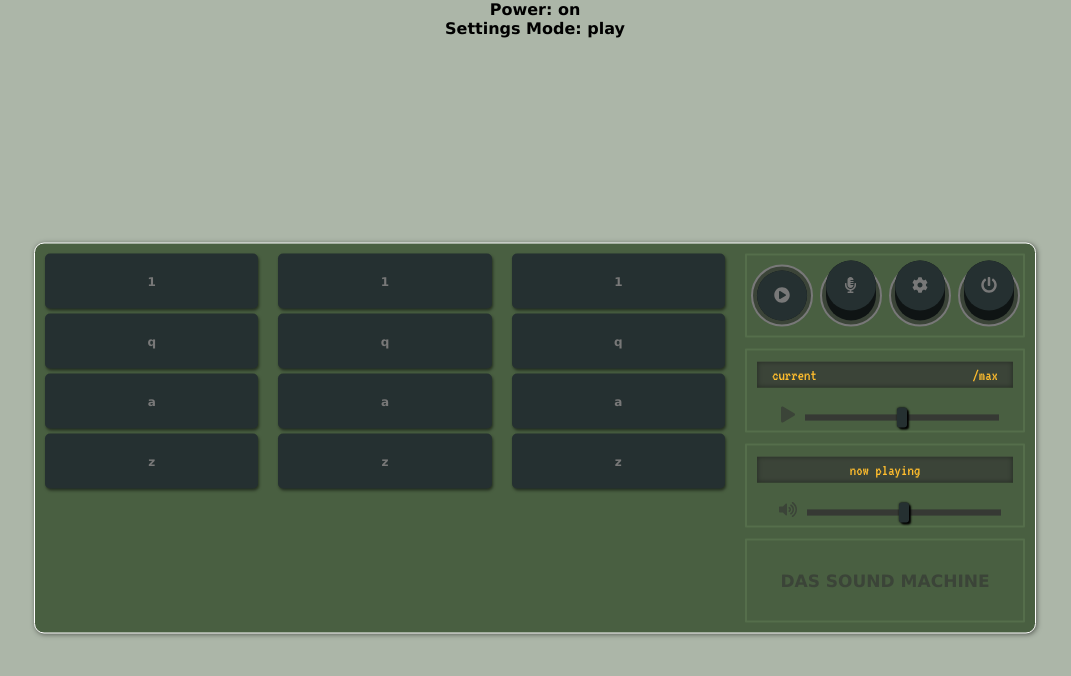
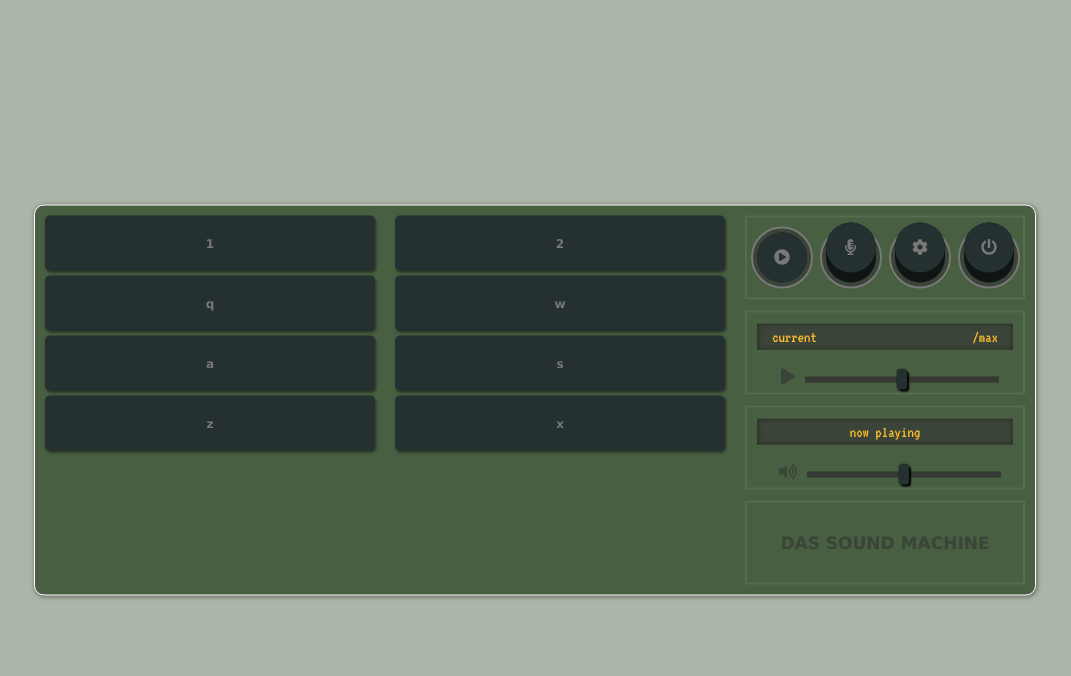
Before and after one commit to msmit1123/sound-machine, a React (Create React App) app: page / in a window 1280 px wide. Shown: the top 676 px of the page, without its empty margins (105-1176 px from the left). Built offline with nearby package versions, Linux system fonts and the light colour scheme; the HTML template or start-up script is replaced by a standard one.

Commit message:
added multicolumn static sound functionality

```diff
--- a/src/App.js
+++ b/src/App.js
@@ -8,15 +8,72 @@ import Controlpad from './containers/ControlPad/Controlpad.js';
 class App extends React.Component {
   constructor(props) {
     super(props);
-    this.state = { isOn: true, isSettingsMode: false };
+    this.state = {
+      isOn: true,
+      isSettingsMode: false,
+      soundLibrary: [
+        [
+          {
+            pressKey: '1',
+            title: 'chord 1',
+            id: '',
+            url: 'https://s3.amazonaws.com/freecodecamp/drums/Chord_1.mp3'
+          },
+          {
+            pressKey: 'q',
+            title: 'chord 2',
+            id: '',
+            url: 'https://s3.amazonaws.com/freecodecamp/drums/Chord_2.mp3'
+          },
+          {
+            pressKey: 'a',
+            title: 'chord 3',
+            id: '',
+            url: 'https://s3.amazonaws.com/freecodecamp/drums/Chord_3.mp3'
+          },
+          {
+            pressKey: 'z',
+            title: 'chord 1',
+            id: '',
+            url: 'https://s3.amazonaws.com/freecodecamp/drums/Cev_H2.mp3'
+          }
+        ],
+        [
+          {
+            pressKey: '2',
+            title: 'open HH',
+            id: '',
+            url: 'https://s3.amazonaws.com/freecodecamp/drums/Bld_H1.mp3'
+          },
+          {
+            pressKey: 'w',
+            title: 'punchy kick',
+            id: '',
+            url: 'https://s3.amazonaws.com/freecodecamp/drums/punchy_kick_1.mp3'
+          },
+          {
+            pressKey: 's',
+            title: 'side stick',
+            id: '',
+            url: 'https://s3.amazonaws.com/freecodecamp/drums/side_stick_1.mp3'
+          },
+          {
+            pressKey: 'x',
+            title: 'snare',
+            id: '',
+            url: 'https://s3.amazonaws.com/freecodecamp/drums/Brk_Snr.mp3'
+          }
+        ]
+      ]
+    };
   }
   render() {
     return (
       <div className='App'>
-        Power: {this.state.isOn ? 'on' : 'off'} <br />
-        Settings Mode: {this.state.isSettingsMode ? 'settings' : 'play'}
+        {/* Power: {this.state.isOn ? 'on' : 'off'} <br />
+        Settings Mode: {this.state.isSettingsMode ? 'settings' : 'play'} */}
         <div className='sound-machine'>
-          <Keypad />
+          <Keypad columnArray={this.state.soundLibrary} />
           <Controlpad />
         </div>
       </div>
--- a/src/App.scss
+++ b/src/App.scss
@@ -5,7 +5,7 @@
   width: 100%;
   height: 100%;
   background-color: $background-color;
-  overflow-y: auto;
+  overflow-y: hidden;
   overflow-x: hidden;
   text-align: center;
   transition: all 0.2s, background-color 1s;
--- a/src/containers/Keypad/Keypad.js
+++ b/src/containers/Keypad/Keypad.js
@@ -7,9 +7,9 @@ import KeypadColumn from '../KeypadColumn/KeypadColumn.js';
 function Keypad(props) {
   return (
     <div className='keypad'>
-      <KeypadColumn />
-      <KeypadColumn />
-      <KeypadColumn />
+      {props.columnArray.map((item, index) => (
+        <KeypadColumn key={'column-' + index} buttonArray={item} />
+      ))}
     </div>
   );
 }
--- a/src/containers/KeypadColumn/KeypadColumn.js
+++ b/src/containers/KeypadColumn/KeypadColumn.js
@@ -3,33 +3,6 @@ import React from 'react';
 import './KeypadColumn.scss';
 
 import Button from '../../components/Button/Button.js';
-
-const colArr = [
-  {
-    pressKey: '1',
-    title: 'chord 1',
-    id: '',
-    url: 'https://s3.amazonaws.com/freecodecamp/drums/Chord_1.mp3'
-  },
-  {
-    pressKey: 'q',
-    title: 'chord 2',
-    id: '',
-    url: 'https://s3.amazonaws.com/freecodecamp/drums/Chord_2.mp3'
-  },
-  {
-    pressKey: 'a',
-    title: 'chord 3',
-    id: '',
-    url: 'https://s3.amazonaws.com/freecodecamp/drums/Chord_3.mp3'
-  },
-  {
-    pressKey: 'z',
-    title: 'chord 1',
-    id: '',
-    url: 'https://s3.amazonaws.com/freecodecamp/drums/Cev_H2.mp3'
-  }
-];
 
 function KeypadColumn(props) {
   function handleButtons(event) {
@@ -41,7 +14,7 @@ function KeypadColumn(props) {
 
   return (
     <div className='keypad__column'>
-      {colArr.map((item, index) => (
+      {props.buttonArray.map((item, index) => (
         <Button
           className='keypad__button'
           id={item.pressKey}
```
